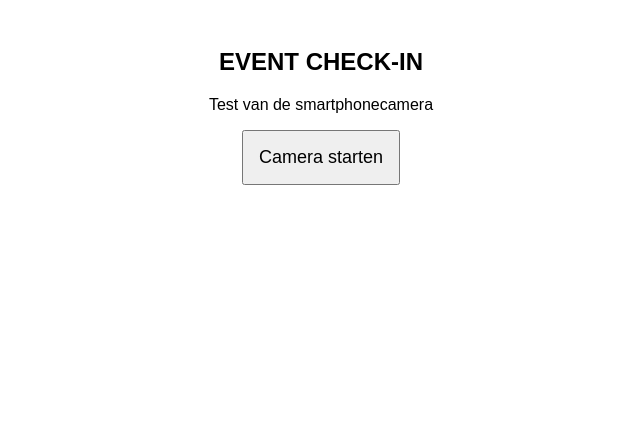
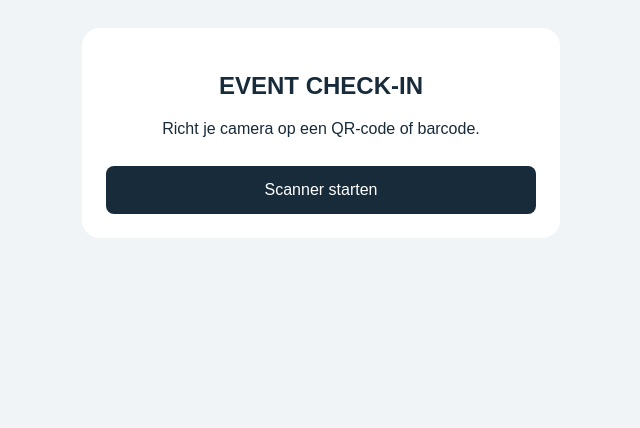
Before and after one commit to bramdeneve83-hue/event-checkin-scanner, a plain HTML site: page index.html in a window 1280 px wide. Shown: the whole page, without its empty margins (319-959 px from the left). Drawn offline with Linux system fonts and the light colour scheme.

Commit message:
Update index.html

```diff
--- a/index.html
+++ b/index.html
@@ -5,49 +5,114 @@
   <meta charset="UTF-8">
   <meta name="viewport"
         content="width=device-width, initial-scale=1">
-  <title>Camera Test</title>
+
+  <title>Event Check-in Scanner</title>
+
+  <script src="https://unpkg.com/html5-qrcode@2.3.8/html5-qrcode.min.js"></script>
+
+  <style>
+    body {
+      font-family: Arial, sans-serif;
+      background: #f1f4f7;
+      padding: 20px;
+      text-align: center;
+      color: #172b3a;
+    }
+
+    .kaart {
+      max-width: 430px;
+      margin: auto;
+      background: white;
+      padding: 24px;
+      border-radius: 18px;
+    }
+
+    button {
+      background: #172b3a;
+      color: white;
+      border: none;
+      padding: 15px;
+      margin-top: 12px;
+      border-radius: 8px;
+      font-size: 16px;
+      width: 100%;
+    }
+
+    #reader {
+      width: 100%;
+      margin-top: 15px;
+    }
+
+    #resultaat {
+      margin-top: 20px;
+      padding: 15px;
+      background: #d9f5e3;
+      border-radius: 10px;
+      display: none;
+      overflow-wrap: anywhere;
+    }
+  </style>
 </head>
-<body style="font-family:Arial;text-align:center;padding:20px">
 
-  <h2>EVENT CHECK-IN</h2>
-  <p>Test van de smartphonecamera</p>
+<body>
+  <div class="kaart">
 
-  <button onclick="startCamera()"
-          style="padding:15px;font-size:18px">
-    Camera starten
-  </button>
+    <h2>EVENT CHECK-IN</h2>
+    <p>Richt je camera op een QR-code of barcode.</p>
 
-  <p id="status"></p>
+    <div id="reader"></div>
 
-  <video id="video"
-         autoplay
-         playsinline
-         muted
-         style="width:100%;max-width:400px">
-  </video>
+    <button onclick="startScanner()">
+      Scanner starten
+    </button>
+
+    <div id="resultaat"></div>
+
+  </div>
 
   <script>
-    async function startCamera() {
-      const status = document.getElementById("status");
+    let scanner = null;
+    let bezig = false;
+
+    async function startScanner() {
+      if (scanner) return;
 
       try {
-        const stream =
-          await navigator.mediaDevices.getUserMedia({
-            video: {
-              facingMode: "environment"
-            },
-            audio: false
-          });
+        scanner = new Html5Qrcode("reader");
 
-        document.getElementById("video").srcObject = stream;
-        status.textContent = "Camera werkt!";
+        await scanner.start(
+          { facingMode: "environment" },
+          {
+            fps: 10,
+            qrbox: { width: 220, height: 220 }
+          },
+          async (tekst) => {
+            if (bezig) return;
+            bezig = true;
+
+            const resultaat =
+              document.getElementById("resultaat");
+
+            resultaat.style.display = "block";
+            resultaat.textContent =
+              "Code gelezen: " + tekst;
+
+            try {
+              await scanner.stop();
+              scanner.clear();
+            } catch (e) {}
+
+            scanner = null;
+            bezig = false;
+          },
+          () => {}
+        );
 
       } catch (fout) {
-        status.textContent =
-          fout.name + ": " + fout.message;
+        scanner = null;
+        alert("Camera kon niet starten: " + fout.message);
       }
     }
   </script>
-
 </body>
 </html>
```
